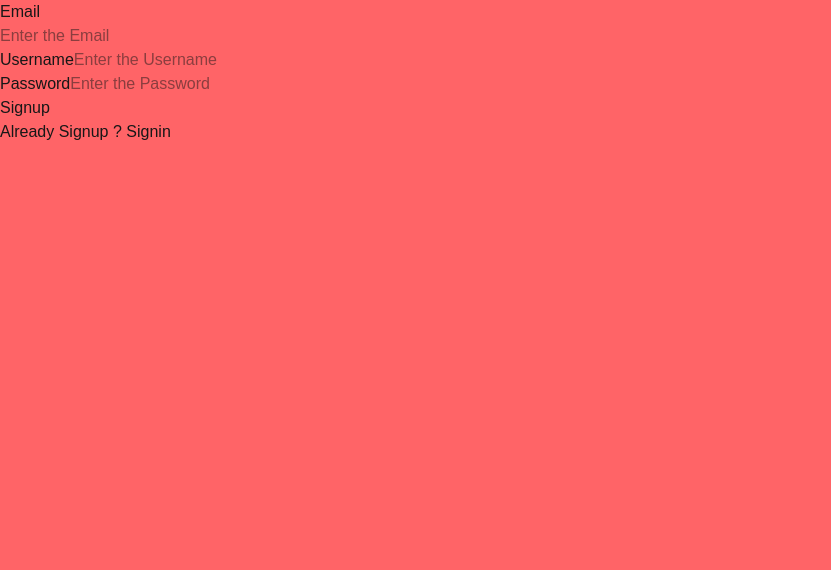
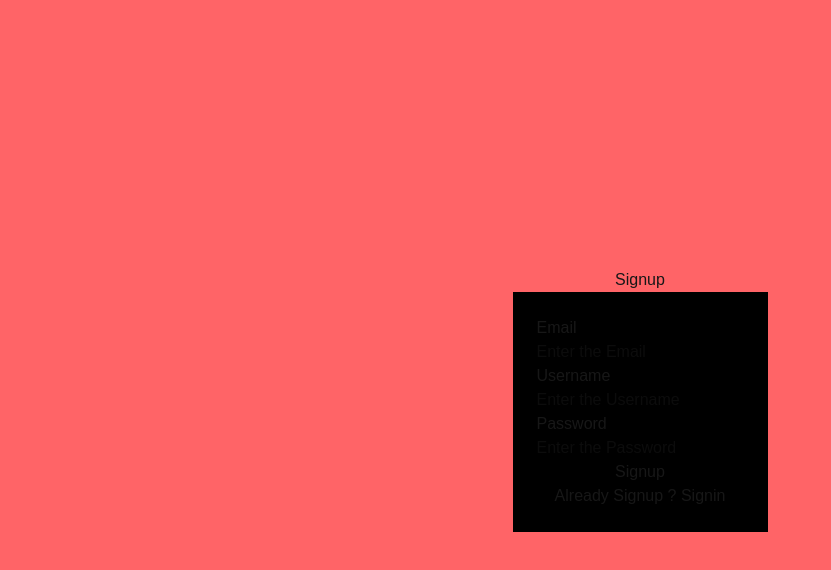
Before and after one commit to Anurag07-07/Drawapp, a Next.js app in the folder apps/ed_frontend/: page /signup in a window 1280 px wide. Shown: the top 570 px of the page, without its empty margins (0-831 px from the left). Built offline with nearby package versions, Linux system fonts and the light colour scheme.

Commit message:
Backend_logic_completed_in Next_Signup

```diff
--- a/apps/ed_frontend/app/(auth)/signup/page.tsx
+++ b/apps/ed_frontend/app/(auth)/signup/page.tsx
@@ -43,21 +43,22 @@ export default function Signin() {
   }
 
 
-  return <div className=" bg-red-400 w-full h-screen ">
-    <form   onSubmit={submitHandler}>
+  return <div className=" bg-red-400 w-full h-screen flex justify-center items-center flex-col ">
+  <div>Signup</div>
+    <form   onSubmit={submitHandler} className=" bg-black p-6">
       <div className=" flex flex-col">
         <label htmlFor="">Email</label>
         <input type="email" name="email" placeholder="Enter the Email" value={userdata.email} onChange={changeHandler}  />
       </div>
-      <div>
+      <div className=" flex flex-col">
         <label htmlFor="">Username</label>
         <input type="text" name="username" placeholder="Enter the Username" value={userdata.username} onChange={changeHandler}   />
       </div>
-      <div>
+      <div className=" flex flex-col">
         <label htmlFor="">Password</label>
         <input type="password" name="password" placeholder="Enter the Password" value={userdata.password} onChange={changeHandler}  />
       </div>
-      <div>
+      <div className=" flex flex-col justify-center items-center">
         <button type="submit">Signup</button>
         <div>Already Signup ? <span><Link href={'/signin'}>Signin</Link></span></div>
       </div>
```
